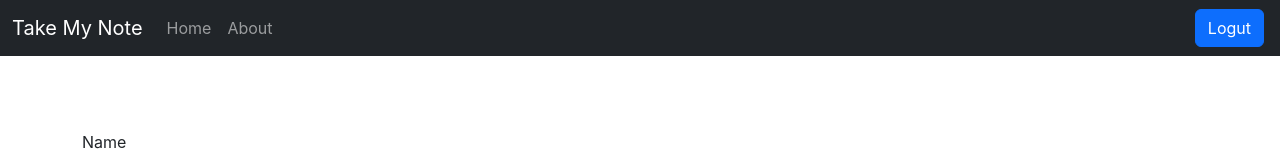
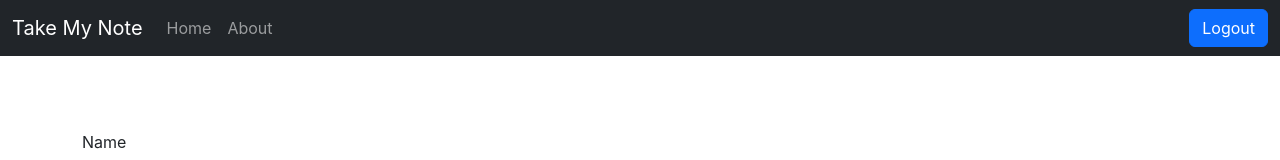
Before and after one commit to dhillonsahil/takemynote, a React (Create React App) app: page /signup in a window 1280 px wide. Shown: the top 160 px of the page. Built offline with nearby package versions, Linux system fonts and the light colour scheme; sample sign-in values are in the browser's storage.

Commit message:
logout button implementation

```diff
--- a/src/App.js
+++ b/src/App.js
@@ -28,7 +28,7 @@ function App() {
     <>
       <NotesState>
         <Router>
-          <Navbar />
+          <Navbar showAlert={showAlert} />
           <Alert alert={alert} />
         <div className="container">
           <Routes>
--- a/src/components/Navbar.js
+++ b/src/components/Navbar.js
@@ -2,16 +2,17 @@ import React from 'react'
 import { Link, useLocation } from 'react-router-dom'
 import { useNavigate } from 'react-router-dom';
 
-export default function Navbar() {
-    let location =useLocation();
+export default function Navbar(props) {
+    let  navigate=useNavigate();
 
-    let navigate=useNavigate();
-    const handleLogout = ()=>{
-        localStorage.removeItem('token')
-        window.location.reload()
-        navigate('/login')
+    const handleLogout =()=>{
+        localStorage.removeItem('token');
+        // window.location.reload()
+        navigate('/login');
+        props.showAlert("Logged Out Successfully","success")
     }
 
+    let location =useLocation();
     return (
         <nav className="navbar navbar-expand-lg navbar-dark bg-dark">
             <div className="container-fluid">
@@ -28,11 +29,10 @@ export default function Navbar() {
                             <Link className={`nav-link ${location.pathname==="/about"?"active":""}`} to="/about">About</Link>
                         </li>
                     </ul>
-                    {!localStorage.getItem('token')?
-                    <form className="d-flex">
+                    {!localStorage.getItem('token')?<form className="d-flex">
                         <Link to="/login" className="btn btn-primary  mx-1" role="button">Login</Link>
                         <Link to="/signup" className="btn btn-primary  mx-1" role="button">Signup</Link>
-                    </form>:<Link to="/" className="btn btn-primary  mx-1" onClick={handleLogout} role="button">Logut</Link>
+                    </form>: <button onClick={handleLogout} className='btn btn-primary' >Logout</button>
                         }
                 </div>
             </div>
--- a/src/context/notes/NotesState.js
+++ b/src/context/notes/NotesState.js
@@ -40,7 +40,8 @@ const NotesState = (props) => {
 
   // delete a note
   const deleteNote = async(id) => {
-    const response =await fetch(`${host}api/notes/deletenote/${id}`,{
+    // const response =
+    await fetch(`${host}api/notes/deletenote/${id}`,{
       method:'DELETE',
       headers: {
         'Content-Type': 'application/json',
@@ -49,12 +50,13 @@ const NotesState = (props) => {
     });
     let newnotes = note.filter((e) => { return e._id !== id })
     setNote(newnotes)
-    const json =response.json();
+    // const json =response.json();
   }
   // edit a note
   const editNote = async (id, title, description, tag) => {
     // api call
-    const response = await fetch(`${host}api/notes/updatenote/${id}`, {
+    // const response =
+    await fetch(`${host}api/notes/updatenote/${id}`, {
       method: 'PUT',
       headers: {
         'Content-Type': 'application/json',
@@ -62,7 +64,7 @@ const NotesState = (props) => {
       },
       body: JSON.stringify({ title, description, tag })
     });
-    const json = await response.json();
+    // const json = await response.json();
     // logic to edit in client
     let newNotes = JSON.parse(JSON.stringify(note));
     for (let index = 0; index < newNotes.length; index++) {
```
